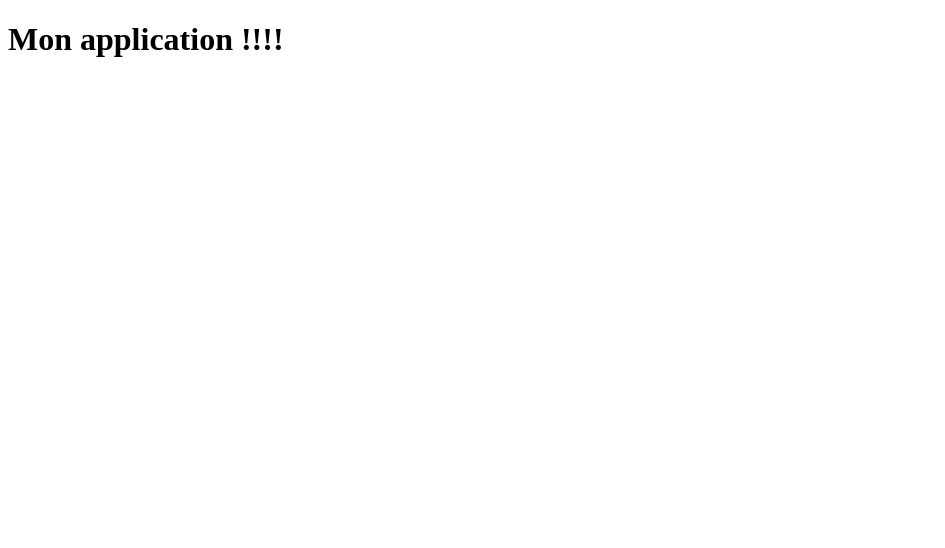
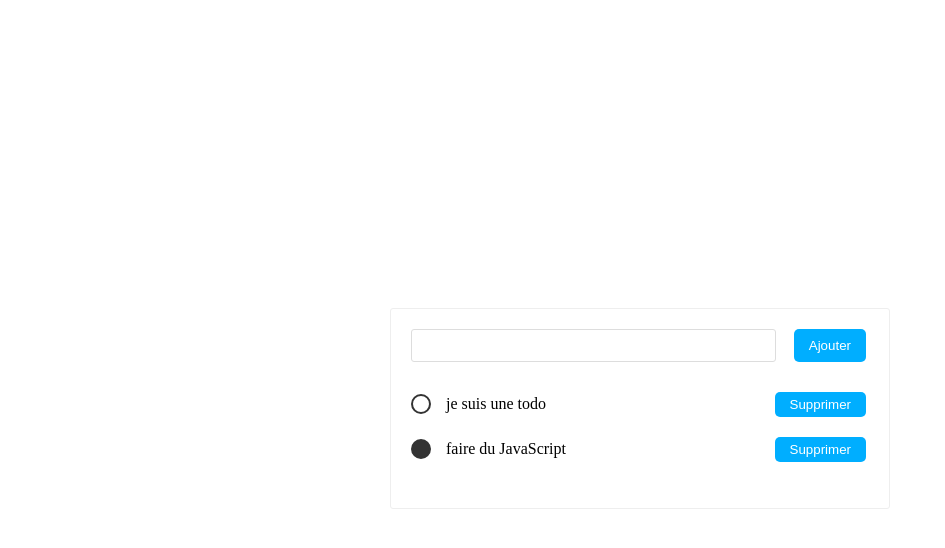
Before and after one commit to OthmanASSAS/boilerplatewebpack, a website built with webpack: page src/index.html in a window 1280 px wide. Shown: the whole page, without its empty margins (0-945 px from the left). Built offline with nearby package versions, Linux system fonts and the light colour scheme.

Commit message:
display todos

```diff
--- a/package.json
+++ b/package.json
@@ -16,7 +16,9 @@
     "@babel/core": "^7.12.7",
     "@babel/preset-env": "^7.12.7",
     "babel-loader": "^8.2.1",
+    "css-loader": "^5.0.1",
     "html-webpack-plugin": "^4.5.0",
+    "style-loader": "^2.0.0",
     "webpack": "^5.6.0",
     "webpack-cli": "^4.2.0",
     "webpack-dev-server": "^3.11.0"
--- a/src/index.html
+++ b/src/index.html
@@ -3,10 +3,24 @@
 <head>
   <meta charset="UTF-8">
   <meta name="viewport" content="width=device-width, initial-scale=1.0">
-  <title>Document</title>
-  <script type="text/javascript" src="dist/es6.js"></script>
+  <title>ToDo List</title>
 </head>
 <body>
-  <h1>Mon application !!!!</h1>
+  <div class="container">
+    <form>
+      <input type="text">
+      <button>Ajouter</button>
+    </form>
+    <ul>
+      <li>
+        <span class="todo done"></span>
+        <p>text</p>
+        <button>Editer</button>
+        <button>Supprimer</button>
+      </li>
+    </ul>
+
+  </div>
+
 </body>
 </html>
--- a/src/index.js
+++ b/src/index.js
@@ -1,3 +1,28 @@
-let test = 'bonjour';
+import './style.css';
 
-console.log(test);
+const ul = document.querySelector('ul');
+
+const todos = [
+  { text: 'je suis une todo', done: false },
+  { text: 'faire du JavaScript', done: true },
+];
+
+const displayTodo = () => {
+  const todosNode = todos.map((todo, index) => {
+    return createTodoElement(todo, index);
+  });
+  ul.innerHTML = '';
+  ul.append(...todosNode);
+};
+
+const createTodoElement = (todo, index) => {
+  const li = document.createElement('li');
+  li.innerHTML = `
+	<span class="todo ${todo.done ? 'done' : ''}"></span>
+	<p>${todo.text}</p>
+	<button>Supprimer</button>
+`;
+  return li;
+};
+
+displayTodo();
--- /dev/null
+++ b/src/style.css
@@ -0,0 +1,76 @@
+* {
+  box-sizing: border-box;
+}
+
+p {
+  margin: 0;
+}
+
+body {
+  min-height: 100vh;
+  display: flex;
+  align-items: center;
+  justify-content: center;
+}
+
+.container {
+  width: 500px;
+  border: 1px solid #eee;
+  border-radius: 3px;
+  padding: 20px;
+  flex-direction: column;
+}
+
+form {
+  display: flex;
+  margin-bottom: 20px;
+}
+
+button {
+  background: rgb(0, 174, 255);
+  color: white;
+  padding: 5px 15px;
+  border: 0px;
+  border-radius: 5px;
+  cursor: pointer;
+  margin: 0 3px;
+}
+
+input {
+  padding: 8px 15px;
+  outline: 0;
+  border: 1px solid #ddd;
+  border-radius: 3px;
+}
+
+form input {
+  flex: 1;
+  margin-right: 15px;
+}
+
+ul {
+  padding: 0;
+  list-style: none;
+}
+
+li {
+  display: flex;
+  align-items: center;
+  padding: 10px 0px;
+}
+
+li p {
+  flex: 1;
+}
+
+li .todo {
+  flex: 0 0 20px;
+  height: 20px;
+  border-radius: 30px;
+  margin-right: 15px;
+  border: 2px solid #333;
+}
+
+li .todo.done {
+  background: #333;
+}
--- a/webpack.config.js
+++ b/webpack.config.js
@@ -16,6 +16,10 @@ module.exports = {
         exclude: /(node_modules)/,
         use: ['babel-loader'],
       },
+      {
+        test: /\.css$/i,
+        use: ['style-loader', 'css-loader'],
+      },
     ],
   },
   plugins: [
@@ -30,6 +34,6 @@ module.exports = {
     open: false,
     contentBase: './dist',
     inline: true,
-    port: 4000,
+    port: 8080,
   },
 };
```
Also changed, not shown: 1 other file.
